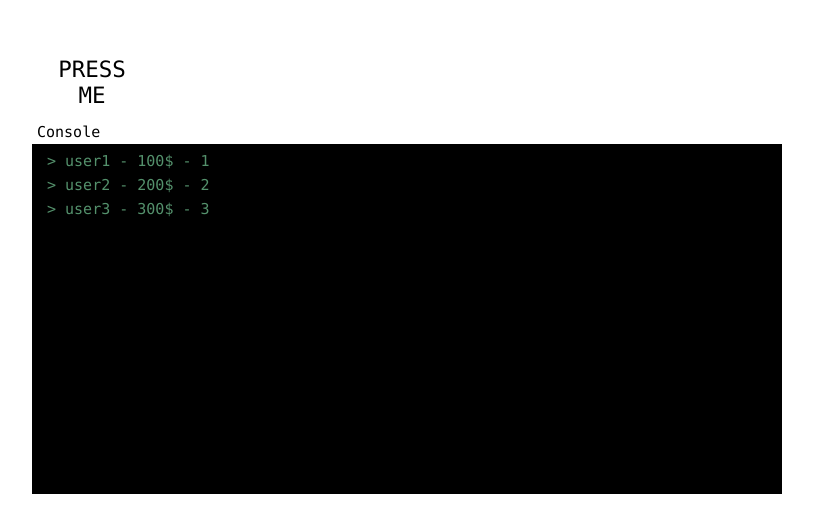
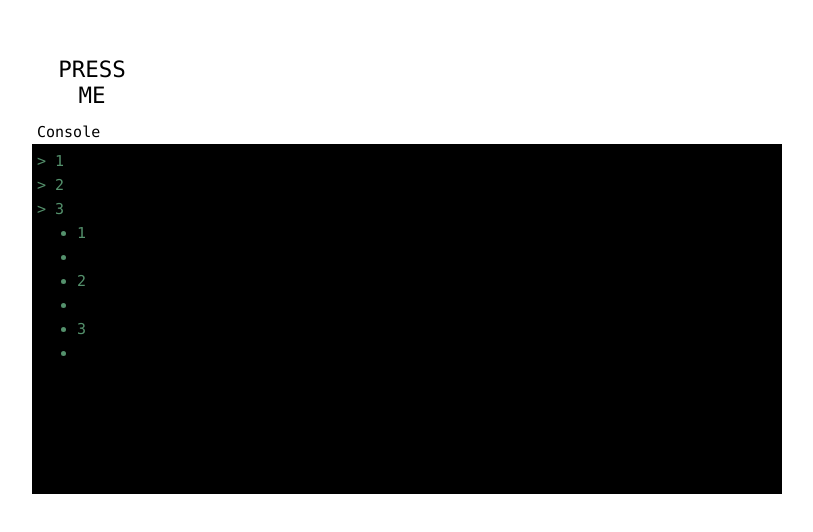
Before and after one commit to GanievIbraim/Vue3_base, a Vue app: page / in a window 1280 px wide. Shown: the part 126-658 px from the top of the page, without its empty margins (233-1046 px from the left). Built offline with nearby package versions, Linux system fonts and the light colour scheme.

Commit message:
Tag Group

```diff
--- a/src/App.vue
+++ b/src/App.vue
@@ -7,8 +7,14 @@
   </div>
 
   <div id='cmd'>
-    <ul>
-      <li v-for="(elem, key, index) in obj">> {{ key }} - {{ elem }} - {{ index + 1 }} </li>
+    <div v-for="elem in items">
+	    <p>> {{ elem }}</p>
+	    <p class="divider"></p>
+    </div>
+
+    <ul v-for="elem in items">
+      <li>{{ elem }}</li>
+      <li class="divider"></li>
     </ul>
   </div>
 
@@ -18,11 +24,7 @@
 export default {
 	data() {
 	  return {
-		  obj: {
-            user1: '100$',
-            user2: '200$',
-            user3: '300$',
-          },
+		  items: [1, 2, 3],
 	  }
   },
 
--- a/src/assets/main.css
+++ b/src/assets/main.css
@@ -45,6 +45,5 @@ button{
 }
 
 li{
-  margin-left: -30px;
-  list-style-type: none;
+
 }
```
